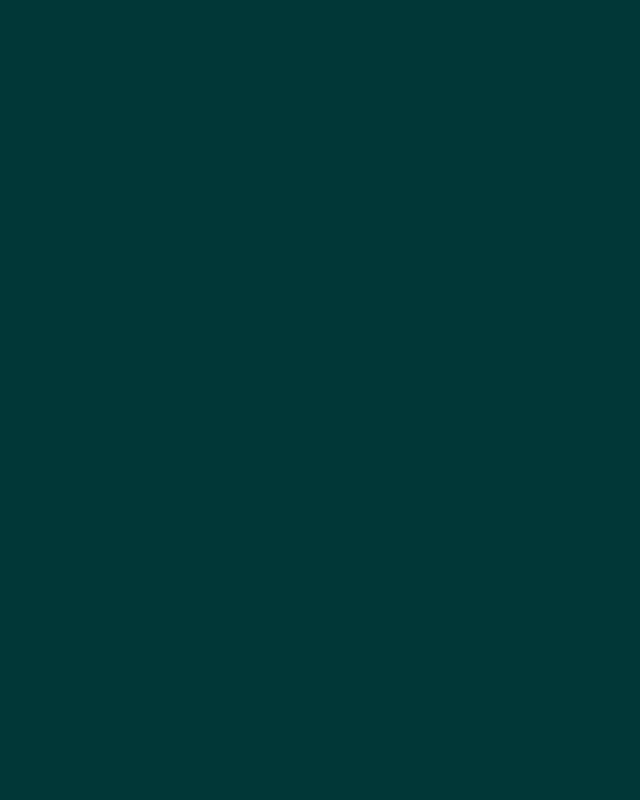
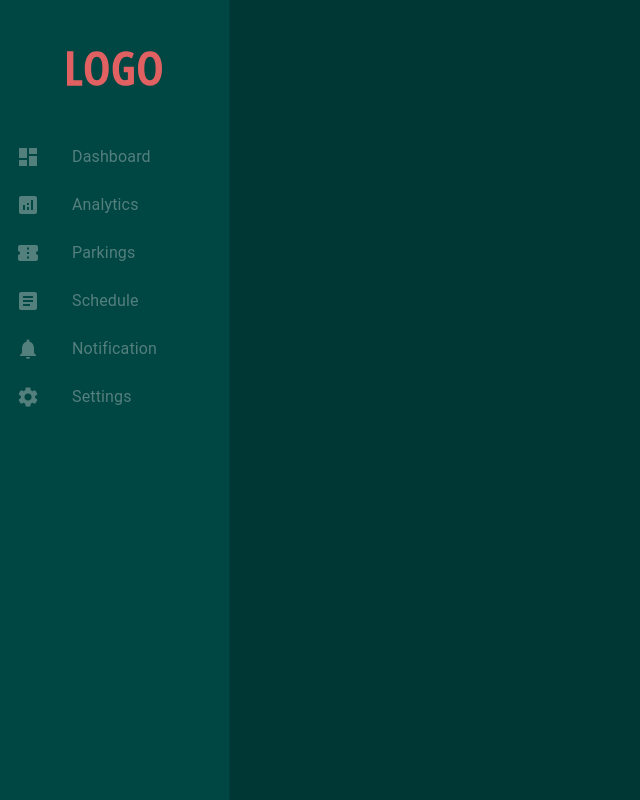
Before and after one commit to ParkingLotDevOps/Automated-Parking-Lot, a React (Create React App) app in the folder web-frontend/: page /sidebar in a window 1280 px wide. Before the commit this address had no page. Shown: the whole page, without its empty margins (0-640 px from the left). Built offline with nearby package versions, Linux system fonts and the light colour scheme.

Commit message:
started sidebar

```diff
--- a/web-frontend/package.json
+++ b/web-frontend/package.json
@@ -6,6 +6,7 @@
     "@emotion/react": "^11.8.2",
     "@emotion/styled": "^11.8.1",
     "@fontsource/open-sans": "^4.5.8",
+    "@mui/icons-material": "^5.6.2",
     "@mui/material": "^5.6.0",
     "react": "^18.0.0",
     "react-dom": "^18.0.0",
--- /dev/null
+++ b/web-frontend/src/components/Sidebar/Sidebar.js
@@ -0,0 +1,86 @@
+import React from 'react';
+import Background from 'assets/background.svg';
+import styles from './Sidebar.module.css';
+
+import Logo from 'assets/logo.svg';
+
+import Box from '@mui/material/Box';
+import Drawer from '@mui/material/Drawer';
+import Toolbar from '@mui/material/Toolbar';
+import List from '@mui/material/List';
+import ListItem from '@mui/material/ListItem';
+import ListItemIcon from '@mui/material/ListItemIcon';
+import ListItemText from '@mui/material/ListItemText';
+import DashboardIcon from '@mui/icons-material/Dashboard';
+import AnalyticsIcon from '@mui/icons-material/Analytics';
+import ConfirmationNumberIcon from '@mui/icons-material/ConfirmationNumber';
+import ArticleIcon from '@mui/icons-material/Article';
+import NotificationsIcon from '@mui/icons-material/Notifications';
+import SettingsIcon from '@mui/icons-material/Settings';
+import AccountBoxRoundedIcon from '@mui/icons-material/AccountBoxRounded';
+import ExitToAppRoundedIcon from '@mui/icons-material/ExitToAppRounded';
+
+
+const drawerWidth = 230;
+
+export default function Sidebar(){
+    return(
+
+    <Box sx={{ display: 'flex'}} >
+
+      <Drawer
+        sx={{
+          width: drawerWidth,
+          flexShrink: 0,
+          '& .MuiDrawer-paper': {
+            width: drawerWidth,
+            background: "#004643",
+            fontFamily: ' "Open Sans", sans-serif',
+            color: "#537f7d",
+            boxSizing: 'border-box',
+          },
+        }}
+        variant="permanent"
+        anchor="left"
+      >
+        <Toolbar />
+
+        <img src={Logo} className={styles.logo} alt="logo" />
+        <List>
+          {['Dashboard', 'Analytics', 'Parkings', 'Schedule', 'Notification', 'Settings'].map((text, index) => (
+            <ListItem button key={text}>
+              { <ListItemIcon>
+                    {index == 0 ? <DashboardIcon className={styles.icon} /> :
+                     index == 1 ? <AnalyticsIcon className={styles.icon}/> :
+                     index == 2 ? <ConfirmationNumberIcon className={styles.icon} /> :
+                     index == 3 ? <ArticleIcon className={styles.icon}/> :
+                     index == 4 ? <NotificationsIcon className={styles.icon}/> : <SettingsIcon className={styles.icon}/>
+                     }
+
+              </ListItemIcon> }
+              <ListItemText primary={text} />
+            </ListItem>
+          ))}
+        </List>
+
+
+        {/* <br></br>
+        <br></br>
+        <br></br>
+        <br></br>
+        <br></br>
+
+        <h4  className={styles.down}>Contact us</h4>
+        <div>
+            <AccountBoxRoundedIcon className={styles.profpic}/>
+            <p>Easin Arafat</p>
+
+        </div> */}
+
+
+      </Drawer>
+
+    </Box>
+
+    );
+}
--- /dev/null
+++ b/web-frontend/src/components/Sidebar/Sidebar.module.css
@@ -0,0 +1,23 @@
+.icon{
+    color:#537f7d;
+}
+
+.logo {
+    width: 95px;
+    display: block;
+    margin: 2rem auto;
+    margin-top: -20px;
+}
+
+.down{
+    margin-bottom: 0px;
+    text-align: center;
+    padding-bottom: 20px;
+}
+
+.profpic{
+    color: #537f7d;
+    width: 60px;
+    height: 90px;
+
+}
--- a/web-frontend/src/components/index.js
+++ b/web-frontend/src/components/index.js
@@ -6,6 +6,7 @@ import EditParkingLot from './EditParkingLot/EditParkingLot';
 import EditParkingLotPanel from './EditParkingLotPanel/EditParkingLotPanel';
 import EditParkingLotGrid from './EditParkingLotGrid/EditParkingLotGrid';
 import App from './App/App';
+import Sidebar from './Sidebar/Sidebar';
 
 export {
   BaseButton,
@@ -15,5 +16,6 @@ export {
   EditParkingLot,
   EditParkingLotPanel,
   EditParkingLotGrid,
-  App
+  App,
+  Sidebar
 };
--- a/web-frontend/src/index.js
+++ b/web-frontend/src/index.js
@@ -4,7 +4,7 @@ import { BrowserRouter, Routes, Route } from 'react-router-dom';
 
 import './index.css';
 import '@fontsource/open-sans/700.css';
-import { App, SignIn, SignUp, EditParkingLot } from 'components';
+import { App, SignIn, SignUp, EditParkingLot,Sidebar } from 'components';
 
 createRoot(document.getElementById('root')).render(
   <StrictMode>
@@ -14,6 +14,7 @@ createRoot(document.getElementById('root')).render(
         <Route path="sign-in" element={<SignIn />} />
         <Route path="sign-up" element={<SignUp />} />
         <Route path="edit/:name" element={<EditParkingLot />} />
+        <Route path="sidebar" element={<Sidebar />} />
       </Routes>
     </BrowserRouter>
   </StrictMode>
```
Also changed, not shown: 1 other file (tests, documents, lock files or other folders).
